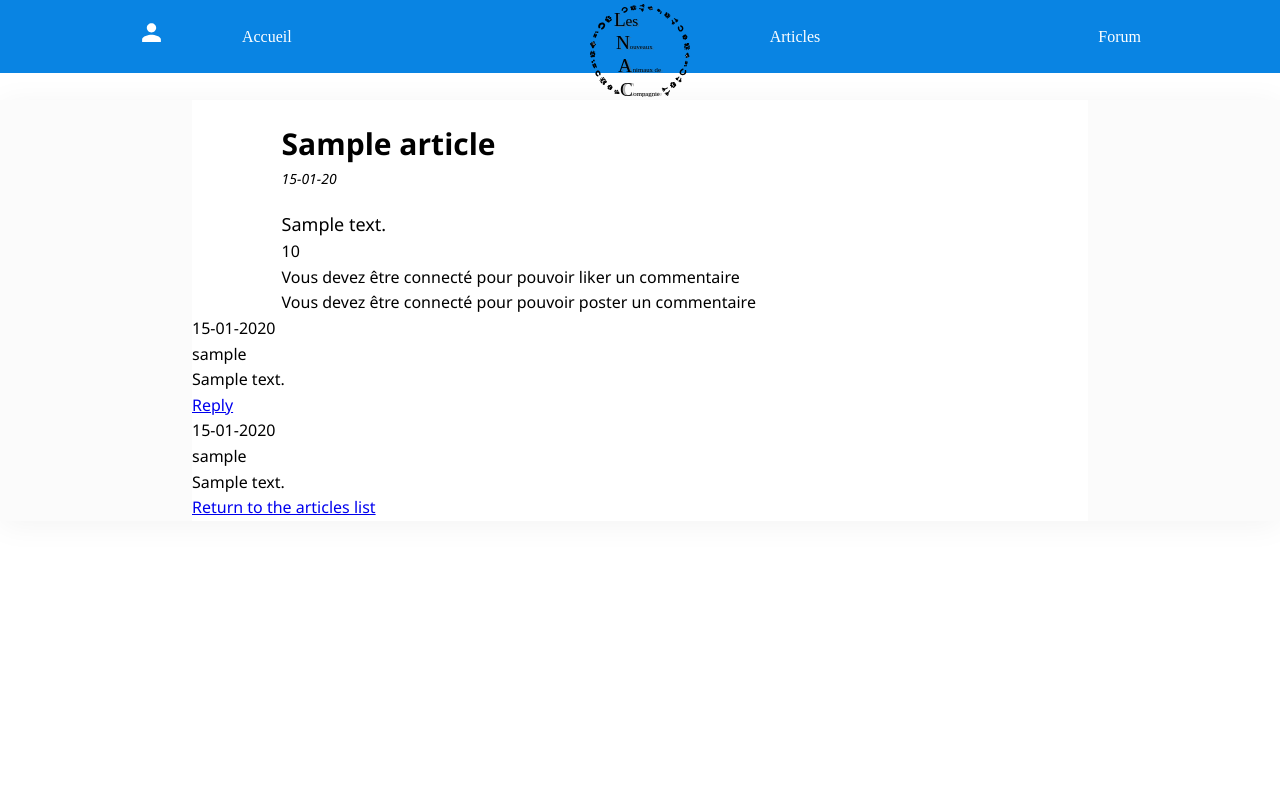
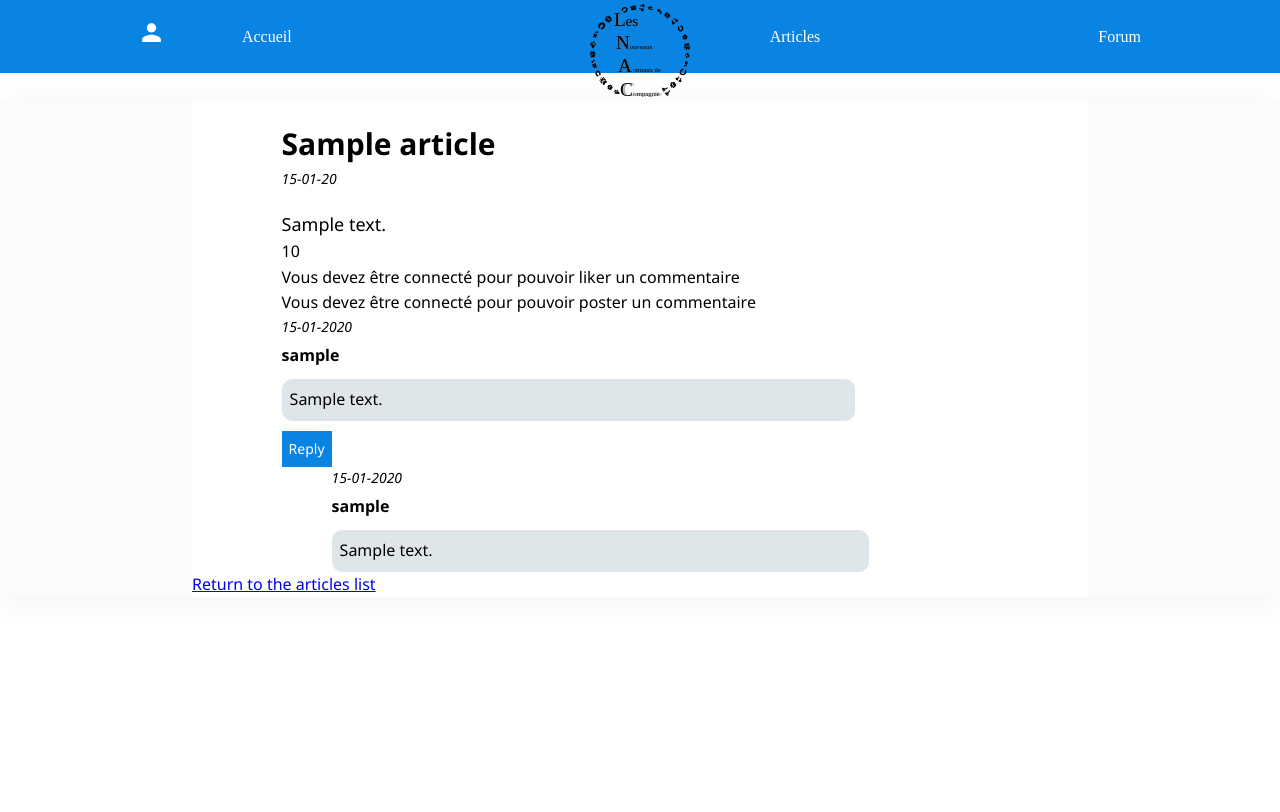
Before and after one commit to Jwana24/projet_afpa_2019, a Symfony app: template templates/article/show.html.twig in a window 1280 px wide. Shown: the top 812 px of the page. Run offline with Twig, Linux system fonts and the light colour scheme; the template is opened without the code that fills it: most values are stand-ins (such as "Sample title", 1, 10 or a date in 2020); form fields are guessed from the names that the template uses; some libraries are stand-ins or nearby versions.

Commit message:
modif css comments & responses article

```diff
--- a/public/CSS/style.css
+++ b/public/CSS/style.css
@@ -340,7 +340,7 @@ main
     height: 100px;
 }
 
-/* ARTICLES PAGE */
+/* ARTICLE PAGE (COMMENTS & RESPONSES) */
 /* Admin */
 
 .form-add-article
@@ -348,7 +348,7 @@ main
     margin-top: 100px;
 }
 
-/* ARTICLES PAGE */
+/* ARTICLES PAGE (COMMENTS & RESPONSES) */
 /* Show */
 
 .main-article
@@ -427,7 +427,11 @@ main
 .btn-admin-article a:hover,
 .article-page .form-comment-article a:hover,
 .article-page .form-comment-article input[type=submit]:hover,
-.article-page .article-show .btn-like-article:hover
+.article-page .article-show .btn-like-article:hover,
+.article-page .article-comment a:hover,
+.article-page .article-comment .response-article a:hover,
+.article-page .article-comment .btn-delete-comment:hover,
+.article-page .article-comment .btn-delete-response:hover
 {
     background-color: #273c75;
 }
@@ -439,7 +443,7 @@ main
     display: flex;
     align-items: center;
     justify-content: space-between;
-    margin-bottom: 20px;
+    margin-bottom: -5px;
 }
 
 .btn-admin-article a
@@ -505,9 +509,74 @@ main
     margin-top: 10px;
 }
 
+.article-page .article-comment
+{
+    font-family: 'Segoe UI';
+    width: 80%;
+    margin: 0 auto;
+}
 
+.article-page .article-comment .date-article-comment,
+.article-page .article-comment .date-article-response
+{
+    font-size: 14px;
+    font-style: italic;
+    font-weight: 300;
+    margin-bottom: 5px;
+}
 
-/* COMMENT ARTICLE PAGE */
+.article-page .article-comment .username-article-comment,
+.article-page .article-comment .username-article-response
+{
+    font-weight: 700;
+    margin-bottom: 10px;
+}
+
+.article-page .article-comment .text-article-comment
+{
+    width: 80%;
+}
+
+.article-page .article-comment .text-article-comment,
+.article-page .article-comment .text-article-response
+{
+    border: #dfe6e9 solid 0.3px;
+    background-color: #dfe6e9;
+    border-radius: 10px;
+    padding: 7px;
+}
+
+.article-page .article-comment .username-article-response,
+.article-page .article-comment .date-article-response,
+.article-page .article-comment .response-article a,
+.article-page .article-comment .btn-delete-response
+{
+    margin-left: 50px;
+}
+
+.article-page .article-comment .text-article-response
+{
+    width: 75%;
+    margin-left: 50px;
+}
+
+.article-page .article-comment a,
+.article-page .article-comment .response-article a,
+.article-page .article-comment .btn-delete-comment,
+.article-page .article-comment .btn-delete-response
+{
+    font-family: 'Segoe UI';
+    font-style: none;
+    font-size: 14px;
+    border: none;
+    text-decoration: none;
+    background-color: #0984e3;
+    color: white;
+    padding: 7px;
+    display: inline-block;
+    margin-top: 10px;
+}
+
 /* Modal window */
 
 .modal_response
--- a/templates/article/comments/delete.html.twig
+++ b/templates/article/comments/delete.html.twig
@@ -1,5 +1,5 @@
 <form method="post" action="{{ path('delete_comment', {'id': comment.id}) }}" onsubmit="return confirm('Etes-vous sûr de vouloir supprimer ce commentaire ?');">
     <input type="hidden" name="_method" value="DELETE">
     <input type="hidden" name="_token" value="{{ csrf_token('delete' ~ comment.id) }}">
-    <button class="btn">{% trans %}Supprimer le commentaire{% endtrans %}</button>
+    <input class="btn-delete-comment" value="Supprimer le commentaire" type="submit">
 </form>
--- a/templates/article/responses/delete.html.twig
+++ b/templates/article/responses/delete.html.twig
@@ -1,5 +1,5 @@
 <form method="post" action="{{ path('delete_response', {'id': response.id}) }}" onsubmit="return confirm('Etes-vous sûr de vouloir supprimer cette réponse ?');">
     <input type="hidden" name="_method" value="DELETE">
     <input type="hidden" name="_token" value="{{ csrf_token('delete' ~ response.id) }}">
-    <button class="btn">{% trans %}Supprimer la réponse{% endtrans %}</button>
+    <input class="btn-delete-response" value="Supprimer la réponse" type="submit">
 </form>
--- a/templates/article/show.html.twig
+++ b/templates/article/show.html.twig
@@ -46,11 +46,12 @@
                 {% endif %}
             </div>
 
+            <div class="article-comment">
                 {% for comment in comments %}
-                <section>
-                    <p>{{ comment.DateComment|date('d-m-Y') }}</p>
-                    <p>{{ comment.IdMemberFK.username }}</p>
-                    <p>{{ comment.TextComment }}</p>
+                    <section class="comment-response-article">
+                        <p class="date-article-comment">{{ comment.DateComment|date('d-m-Y') }}</p>
+                        <p class="username-article-comment">{{ comment.IdMemberFK.username }}</p>
+                        <p class="text-article-comment">{{ comment.TextComment }}</p>
 
                         {% if is_granted('MODIF', comment) %}
                             <a href="{{ path('edit_comment', {'id':comment.Id}) }}">{% trans %}Editer{% endtrans %}</a>
@@ -64,10 +65,10 @@
 
                         {% for response in comment.getResponses %}
 
-                        <article>
-                            <p>{{ response.DateResponse|date('d-m-Y') }}</p>
-                            <p>{{ response.IdMemberFK.username }}</p>
-                            <p>{{ response.TextResponse }}</p>
+                            <article class="response-article">
+                                <p class="date-article-response">{{ response.DateResponse|date('d-m-Y') }}</p>
+                                <p class="username-article-response">{{ response.IdMemberFK.username }}</p>
+                                <p class="text-article-response">{{ response.TextResponse }}</p>
 
                                 {% if is_granted('MODIFRESPONSE', response) %}
                                     <a href="{{ path('edit_response', {'id':response.Id}) }}">{% trans %}Editer{% endtrans %}</a>
@@ -83,6 +84,7 @@
                     </section>
 
                 {% endfor %}
+            </div>
 
             <section class="modal_response">
                 <article class="center_modal_response">
```
Also changed, not shown: public/images/rabbit.jpg (added). Lines whose indentation alone changed are shown as unchanged.
